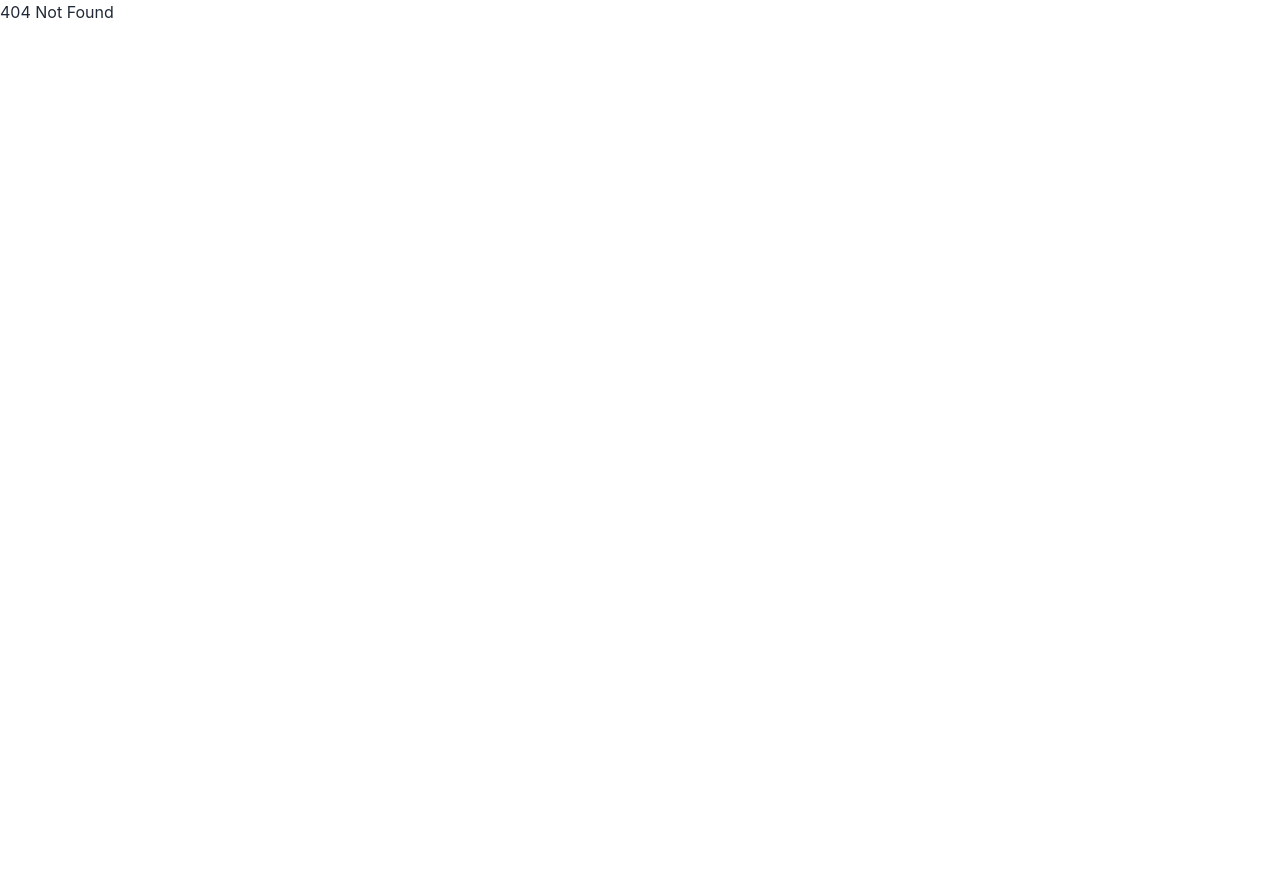
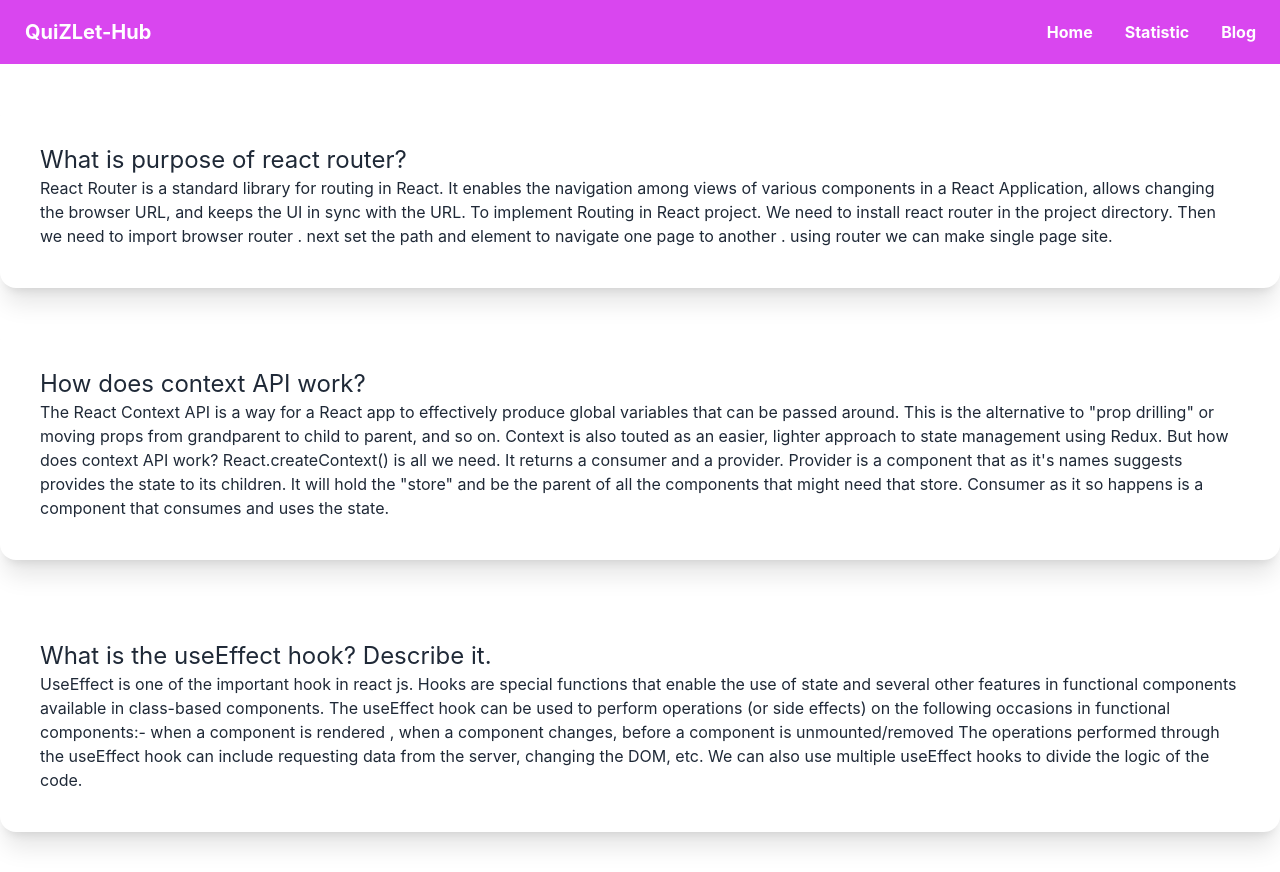
Before and after one commit to AhmedJobaer/quizlet-hub, a React (Create React App) app: page /blog in a window 1280 px wide. Before the commit this address had no page. Before the commit the page ends 800 px from the top, so only its background shows below. Built offline with nearby package versions, Linux system fonts and the light colour scheme.

Commit message:
blog added

```diff
--- /dev/null
+++ b/src/components/Blog/Blog.js
@@ -0,0 +1,29 @@
+import React from 'react';
+
+const Blog = () => {
+    return (
+        <div className=''>
+            <div className="card card-compact  bg-base-100 shadow-xl mx-auto m-10 p-10">
+                <h2 className='text-2xl'>What is purpose of react router?</h2>
+                <p>React Router is a standard library for routing in React. It enables the navigation among views of various components in a React Application, allows changing the browser URL, and keeps the UI in sync with the URL.
+                    To implement Routing in React project. We need to install react router in the project directory. Then we need to import browser router . next set the path and element  to navigate one page to another . using router we can make single page site.
+                </p>
+            </div>
+            <div className="card card-compact  bg-base-100 shadow-xl mx-auto m-10 p-10">
+                <h2 className='text-2xl'>How does context API work?</h2>
+                <p>The React Context API is a way for a React app to effectively produce global variables that can be passed around. This is the alternative to "prop drilling" or moving props from grandparent to child to parent, and so on. Context is also touted as an easier, lighter approach to state management using Redux.
+
+                    But how does context API work? React.createContext() is all we need. It returns a consumer and a provider. Provider is a component that as it's names suggests provides the state to its children. It will hold the "store" and be the parent of all the components that might need that store. Consumer as it so happens is a component that consumes and uses the state.
+                </p>
+            </div>
+            <div className="card card-compact bg-base-100 shadow-xl mx-auto m-10 p-10">
+                <h2 className='text-2xl'>What is the useEffect hook? Describe it.</h2>
+                <p>UseEffect is one of the important hook in react js. Hooks are special functions that enable the use of state and several other features in functional components available in class-based components.
+                    The useEffect hook can be used to perform operations (or side effects) on the following occasions in functional components:- when a component is rendered , when a component changes, before a component is unmounted/removed
+                    The operations performed through the useEffect hook can include requesting data from the server, changing the DOM, etc. We can also use multiple useEffect hooks to divide the logic of the code. </p>
+            </div>
+        </div>
+    );
+};
+
+export default Blog;
--- a/src/components/Header/Header.js
+++ b/src/components/Header/Header.js
@@ -12,9 +12,8 @@ const Header = () => {
                 <div className="flex-none">
                     <ul className="menu menu-horizontal p-0">
                         <li><Link to='/'>Home</Link></li>
-                        <li><Link to='/topic'>Topic</Link></li>
                         <li><Link to='/statistic'>Statistic</Link></li>
-                        <li><Link>Blog</Link></li>
+                        <li><Link to='/blog'>Blog</Link></li>
                     </ul>
                 </div>
             </div>
```
Also changed, not shown: src/App.js (+5 -5 lines).
